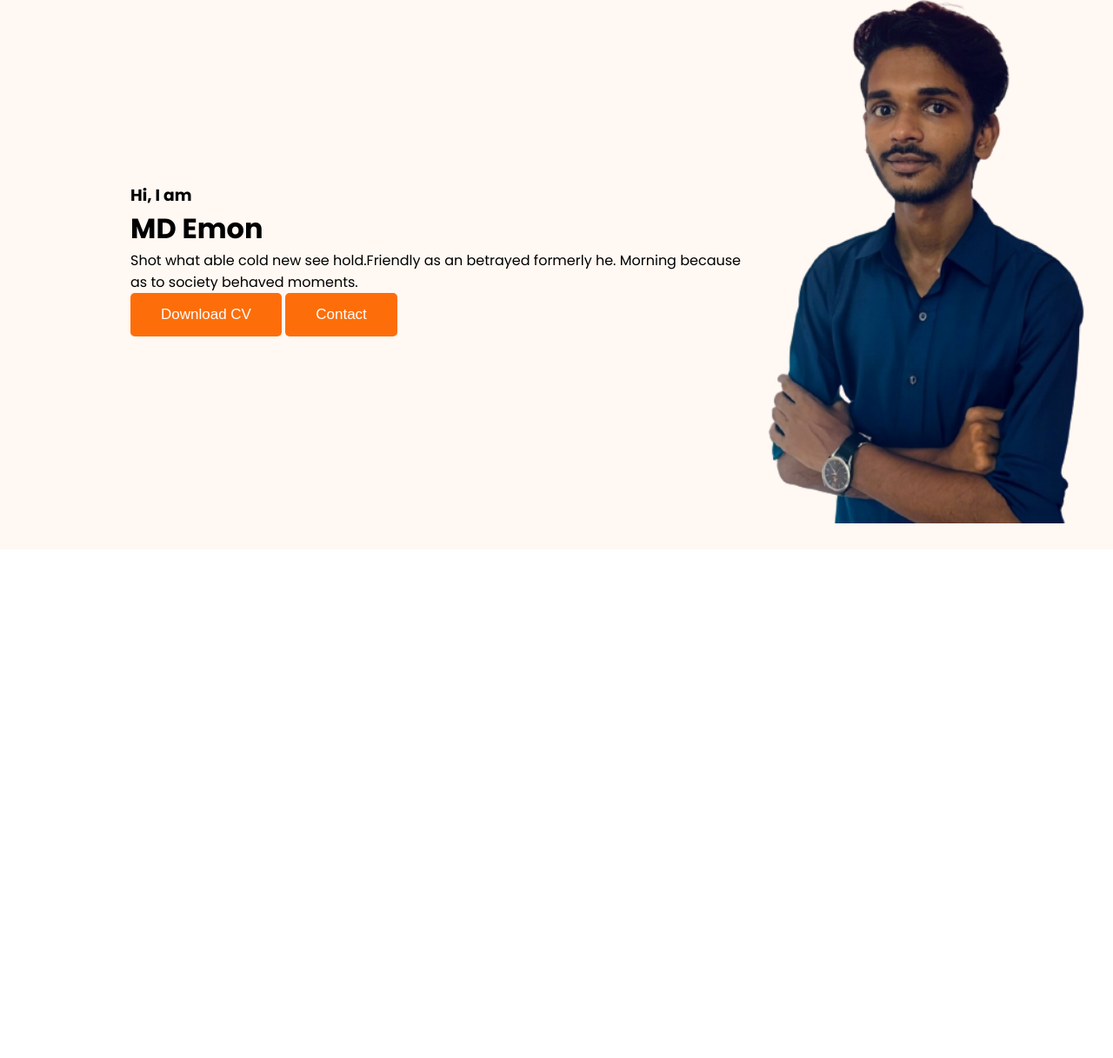
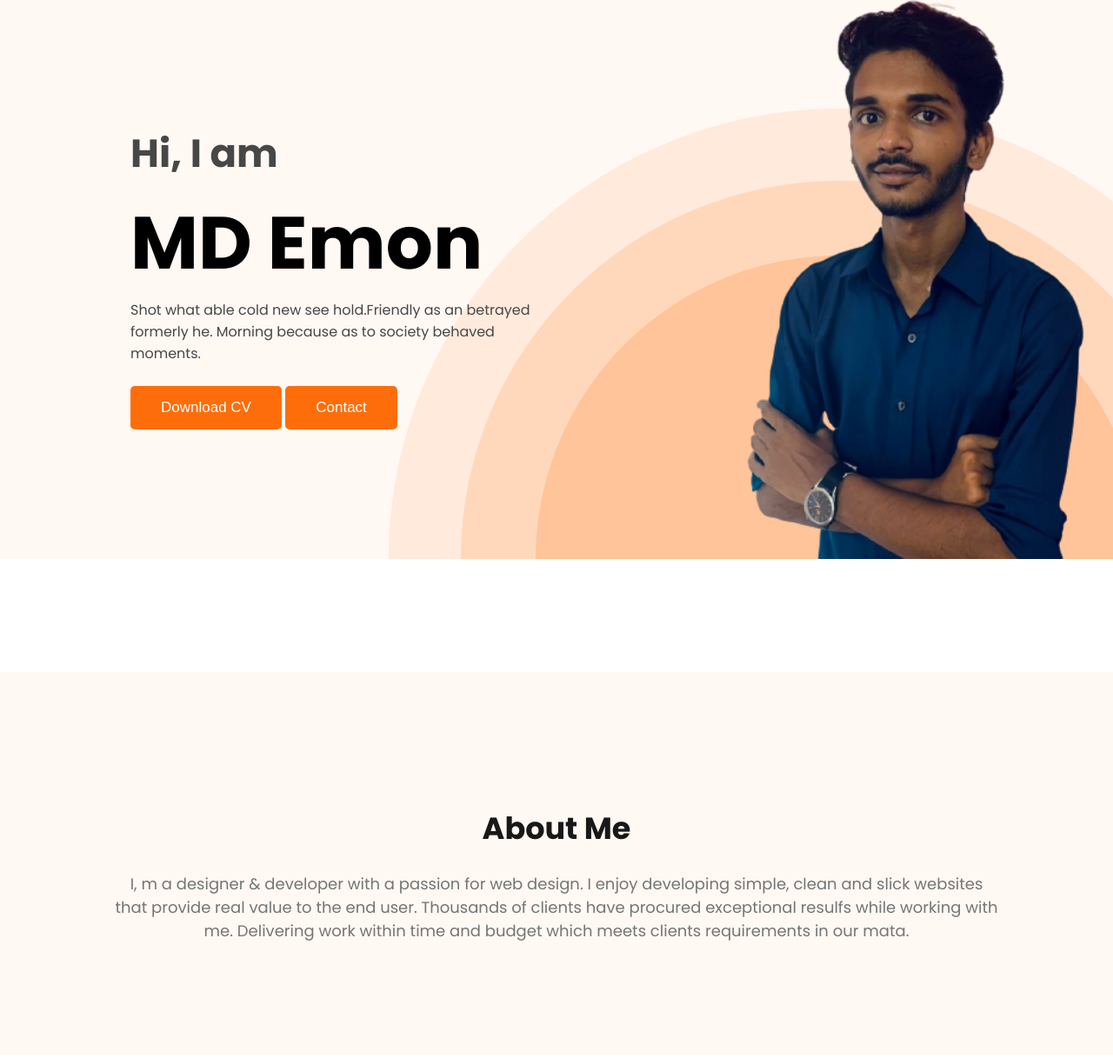
Before and after one commit to ehisawesome/Developer_Portfolio, a plain HTML site: page index.html in a window 1280 px wide. Shown: the part 103-1320 px from the top of the page at 87% size. Before the commit the page ends 800 px from the top, so only its background shows below. Drawn offline with Linux system fonts and the light colour scheme.

Commit message:
Added About Section

```diff
--- a/Styles/style.css
+++ b/Styles/style.css
@@ -4,6 +4,21 @@
 body{
     font-family: 'Poppins', sans-serif;
 }
+
+.section-title{
+    color: #181818;
+    text-align: center;
+    font-size: 35px;
+    font-weight: 700;
+    line-height: 100px;
+}
+
+.section-desc{
+    color: #757575;
+    text-align: center;
+    font-size: 18px;
+}
+
 /* Nav related Styles */
 Nav{
     display: flex;
@@ -43,12 +58,47 @@ nav a{
 /* Header CSS */
 .header{
     background-color: #FFF8F3;
+    background-image: url(../images/header_bg.png);
+    background-repeat: no-repeat;
+    background-position: bottom right;
 }
 .banner{
-    padding: 30px 30px 30px 150px;
+    padding: 30px 30px 0px 150px;
     display: flex;
     align-items: center;
+    justify-content: space-between;
+}
+.banner-content{
+    max-width: 500px;
 }
 .banner .profile-picture{
-    width: 500px;
+    width: 400px;
 }
+.banner-gritty{
+    font-size: 45px;
+    color: #474747;
+    margin-bottom: 0px;
+}
+.banner-title{
+    font-size: 85px;
+    font-weight: 700;
+    margin-top: 5px;
+}
+.banner-description{
+    color: #474747;
+    margin-bottom: 25px;
+}
+
+/* Main Section */
+
+
+
+
+
+/* About Section Styles */
+
+.about{
+    padding: 130px;
+    background-color: #FFF8F3;
+    margin: 130px 0px;
+}
--- a/index.html
+++ b/index.html
@@ -3,7 +3,7 @@
 <head>
     <meta charset="UTF-8">
     <meta name="viewport" content="width=device-width, initial-scale=1.0">
-    <title>Document</title>
+    <title>Emon Web Developer</title>
     <link rel="preconnect" href="https://fonts.googleapis.com">
     <link rel="preconnect" href="https://fonts.gstatic.com" crossorigin>
     <link href="https://fonts.googleapis.com/css2?family=Open+Sans:ital,wght@0,300;0,400;0,500;0,600;0,700;0,800;1,300;1,400;1,500;1,600;1,700;1,800&family=Poppins:ital,wght@0,100;0,200;0,300;0,400;0,500;0,600;0,700;0,800;0,900;1,100;1,200;1,300;1,400;1,500;1,600;1,700;1,800;1,900&display=swap" rel="stylesheet">
@@ -23,7 +23,7 @@
             <div class="banner-content">
                 <h3 class="banner-gritty">Hi, I am</h3>
                 <h1 class="banner-title">MD Emon</h1>
-                <p>Shot what able cold new see hold.Friendly as an betrayed formerly he. Morning because as to society behaved moments.</p>
+                <p class="banner-description">Shot what able cold new see hold.Friendly as an betrayed formerly he. Morning because as to society behaved moments.</p>
                 <button class="btn-primary">Download CV</button>
                 <button class="btn-primary">Contact</button>
             </div>
@@ -31,7 +31,10 @@
         </div>
     </header>
     <main>
-
+        <section class="about">
+            <h3 class="section-title">About Me</h3>
+            <p class="section-desc">I, m a designer & developer with a passion for web design. I enjoy developing simple, clean and slick websites that provide real value to the end user. Thousands of clients have procured exceptional resulfs while working with me. Delivering work within time and budget which meets clients requirements in our mata.</p>
+        </section>
     </main>
     <footer>
 
```
